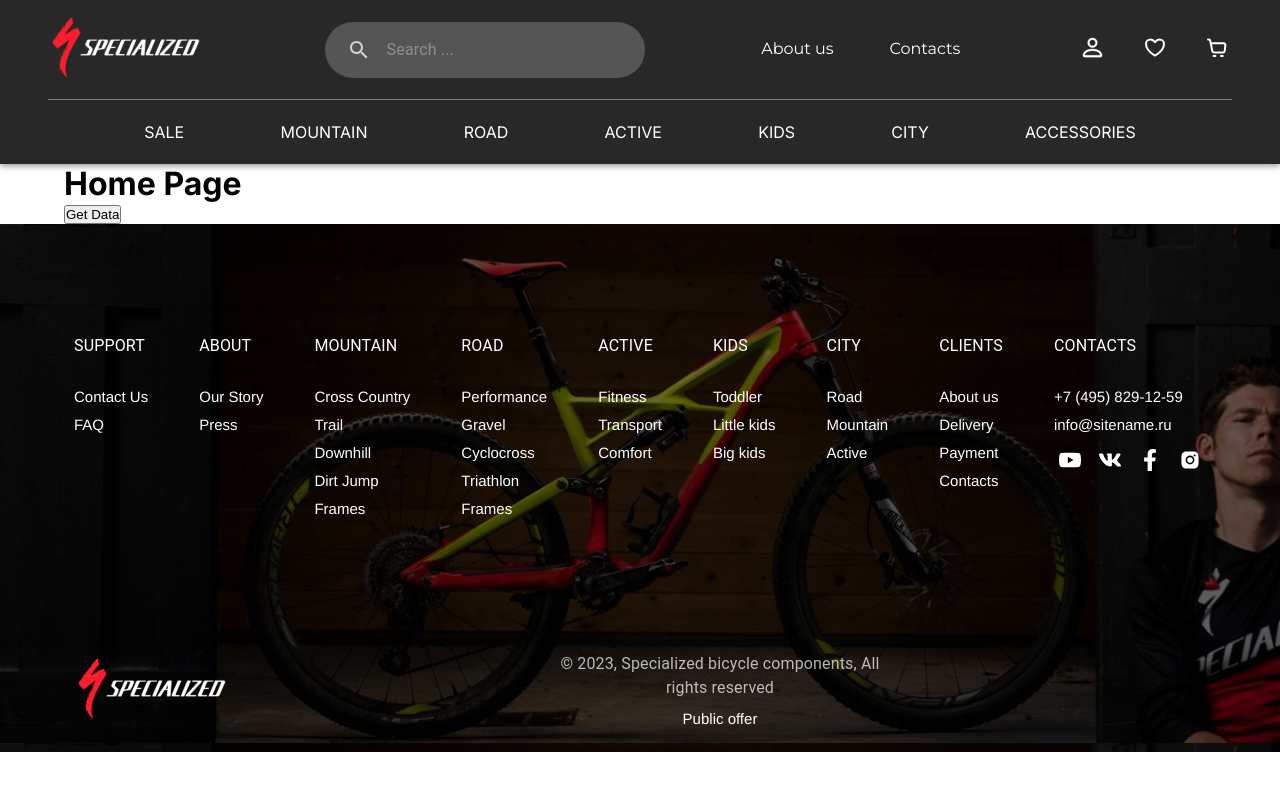
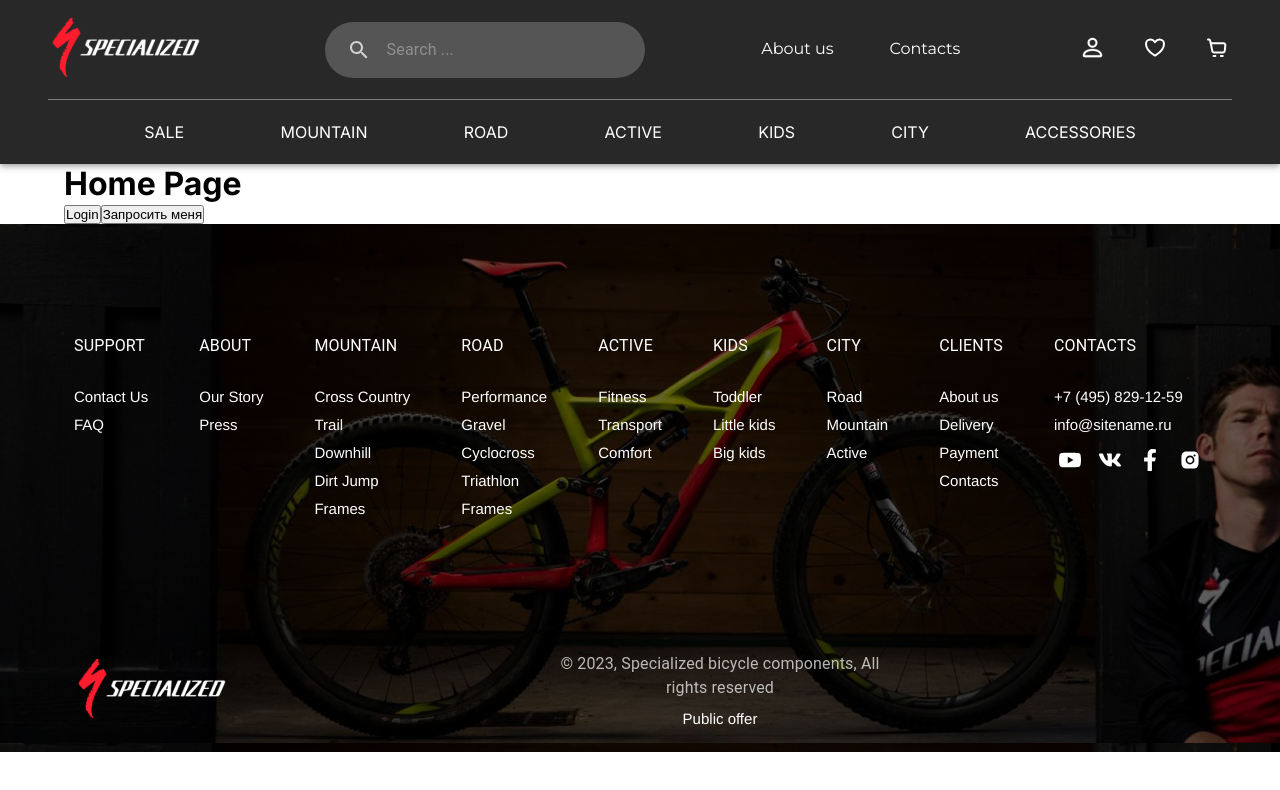
Before and after one commit to Dexmor096/RSS-ECOMM, a Next.js app: page / in a window 1280 px wide. Shown: the top 790 px of the page. Built offline with nearby package versions, Linux system fonts and the light colour scheme; what @commercetools/platform-sdk, @commercetools/sdk-client-v2 would draw is missing.

Commit message:
feat: login

```diff
--- a/BuildClient.ts
+++ b/BuildClient.ts
@@ -22,6 +22,12 @@ const scopeList = [
 ];
 const scopes = scopeList.map((it) => it.concat(":", projectKey));
 
+// Configure httpMiddlewareOptions
+const httpMiddlewareOptions: HttpMiddlewareOptions = {
+  host: "https://api.europe-west1.gcp.commercetools.com",
+  fetch,
+};
+
 const anonymousId = String(generateRandomNumber());
 
 const anonymousOptions: AnonymousAuthMiddlewareOptions = {
@@ -33,12 +39,6 @@ const anonymousOptions: AnonymousAuthMiddlewareOptions = {
     anonymousId: anonymousId, // a unique id
   },
   scopes,
-  fetch,
-};
-
-// Configure httpMiddlewareOptions
-const httpMiddlewareOptions: HttpMiddlewareOptions = {
-  host: "https://api.europe-west1.gcp.commercetools.com",
   fetch,
 };
 
--- a/app/page.tsx
+++ b/app/page.tsx
@@ -3,14 +3,28 @@ import { apiRoot } from "../apiRoot";
 
 export default function Home() {
   const handleGetData = async () => {
-    const data = apiRoot.categories().get().execute();
+    const data = apiRoot
+      .login()
+      .post({
+        body: {
+          email: "vasya@gmail.com",
+          password: "12345678901",
+          //{email: 'meeoow05@gmail.com', name: 'TUROVA', lastname: 'INNA', password: '12345678901'}
+        },
+      })
+      .execute();
+    console.log(data);
+  };
+  const handleGetMe = async () => {
+    const data = apiRoot.me().orders().get().execute();
     console.log(data);
   };
 
   return (
     <main>
       <h1>Home Page</h1>
-      <button onClick={handleGetData}>Get Data</button>
+      <button onClick={handleGetData}>Login</button>
+      <button onClick={handleGetMe}>Запросить меня</button>
     </main>
   );
 }
```
